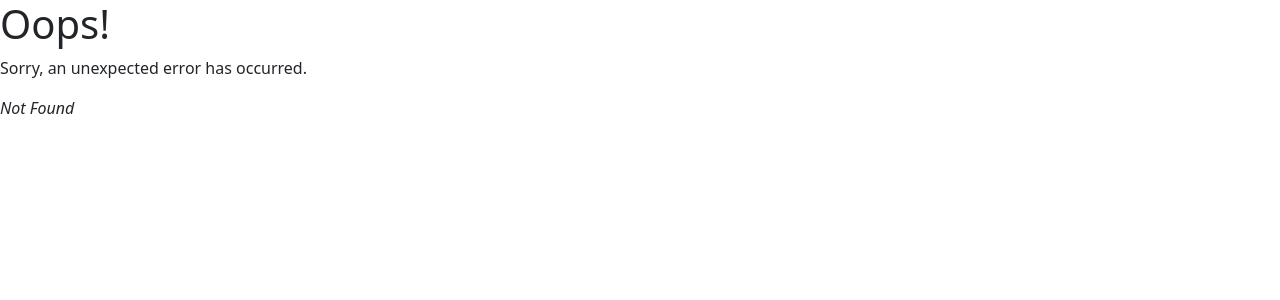
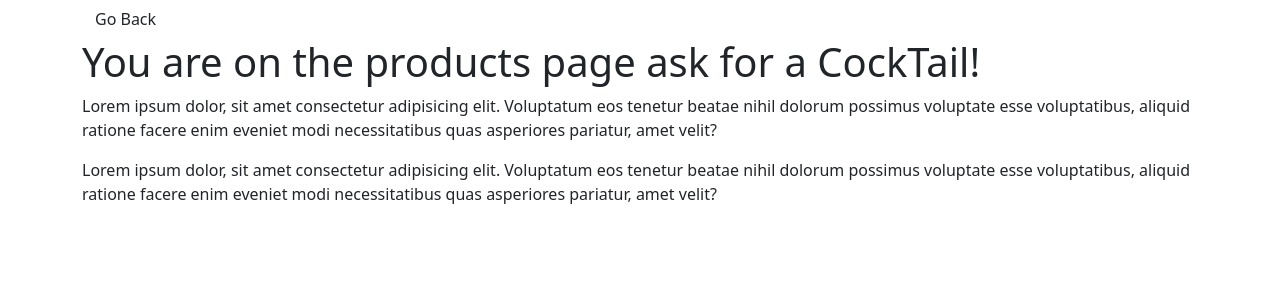
Before and after one commit to carmelcarreto/bootstrapts, a React (Vite) app: page /products in a window 1280 px wide. Before the commit this address had no page. Shown: the top 300 px of the page. Built offline with nearby package versions, Linux system fonts and the light colour scheme.

Commit message:
feat: Refactor components

```diff
--- /dev/null
+++ b/src/App.tsx
@@ -0,0 +1,18 @@
+import { Routes, Route } from 'react-router-dom';
+import { Home } from './components/Home';
+import { Products } from './components/Products';
+import { About } from './components/About';
+import { NoMatch } from './components/NoMatch';
+
+export const App = () => {
+ return (
+    <>
+       <Routes>
+          <Route path="/" element={<Home />} />
+          <Route path="/products" element={<Products />} />
+          <Route path="/about" element={<About />} />
+          <Route path="*" element={<NoMatch />} />
+       </Routes>
+    </>
+ );
+};
--- a/src/components/About.tsx
+++ b/src/components/About.tsx
@@ -1,8 +1,26 @@
+import { useNavigate } from "react-router-dom";
 
-export function About() {
+export const About = () => {
+    const navigate = useNavigate();
+
     return (
-        <div>
-            <h1>Estas en About</h1>
-        </div>
+        <>
+            <div className="container">
+                <button className="btn" onClick={() => navigate(-1)}>
+                    Go Back
+                </button>
+                <div className="title">
+                    <h1>Hola, estas en About!</h1>
+                </div>
+                <div className="about-container">
+                    <p>
+                        Lorem ipsum dolor, sit amet consectetur adipisicing elit. Voluptatum
+                        eos tenetur beatae nihil dolorum possimus voluptate esse voluptatibus,
+                        aliquid ratione facere enim eveniet modi necessitatibus quas
+                        asperiores pariatur, amet velit?
+                    </p>
+                </div>
+            </div>
+        </>
     );
 }
--- a/src/components/Home.tsx
+++ b/src/components/Home.tsx
@@ -1,8 +1,21 @@
+import { Link } from "react-router-dom";
 
 export const Home = () => {
     return (
-        <div>
-            <h1>Hola mundo, estas en Home</h1>
-        </div>
+        <>
+            <div className="container">
+                <div className="banner-container">
+                    <div className="banner">
+                        <h2>It's time for some Cocktails, estas en home!</h2>
+                        <Link to="/about">
+                            <div className="btn">About</div>
+                        </Link>
+                        <Link to="/products">
+                            <div className="btn">Products</div>
+                        </Link>
+                    </div>
+                </div>
+            </div>
+        </>
     );
 };
--- a/src/components/NavBar.tsx
+++ b/src/components/NavBar.tsx
@@ -2,7 +2,10 @@ import { NavLink } from 'react-router-dom';
 
 export const NavBar = () => {
  return (
+   <>
+      <div>
          <nav>
+            <div className='nav-items container'>
                <ul>
                   <li>
                      <NavLink to="/">Home</NavLink>
@@ -14,6 +17,9 @@ export const NavBar = () => {
                      <NavLink to="/products">Products</NavLink>
                   </li>
                </ul>
+            </div>
          </nav>
+      </div>
+   </>
  );
 };
--- /dev/null
+++ b/src/components/NoMatch.tsx
@@ -0,0 +1,13 @@
+
+export const NoMatch = () => {
+	return (
+		<div>
+			<div className="container">
+				<div className="error-page">
+					<h1 className="error-code">404</h1>
+					<p className="error-text">Page not found</p>
+				</div>
+			</div>
+		</div>
+	);
+};
--- a/src/components/Products.tsx
+++ b/src/components/Products.tsx
@@ -1,19 +1,31 @@
-import { Navigate, useNavigate } from "react-router";
+import { useNavigate } from 'react-router-dom';
 
 export const Products = () => {
    const navigate = useNavigate();
+
    return (
       <>
          <div className="container">
-       <div className="title">
-          <h1>Order Product CockTails</h1>
-       </div>
-       <button className="btn" onClick={() => Navigate('order-summary')}>
-            Place Order
-       </button>
             <button className="btn" onClick={() => navigate(-1)}>
                Go Back
             </button>
+            <div className="title">
+               <h1> You are on the products page ask for a CockTail!</h1>
+               <div className="products-container">
+                    <p>
+                        Lorem ipsum dolor, sit amet consectetur adipisicing elit. Voluptatum
+                        eos tenetur beatae nihil dolorum possimus voluptate esse voluptatibus,
+                        aliquid ratione facere enim eveniet modi necessitatibus quas
+                        asperiores pariatur, amet velit?
+                    </p>
+                    <p>
+                        Lorem ipsum dolor, sit amet consectetur adipisicing elit. Voluptatum
+                        eos tenetur beatae nihil dolorum possimus voluptate esse voluptatibus,
+                        aliquid ratione facere enim eveniet modi necessitatibus quas
+                        asperiores pariatur, amet velit?
+                    </p>
+                </div>
+            </div>
          </div>
       </>
    );
--- a/src/error-page.tsx
+++ /dev/null
@@ -1,16 +0,0 @@
-import { useRouteError } from "react-router-dom";
-
-export default function ErrorPage() {
-  const error = useRouteError();
-  console.error(error);
-
-  return (
-    <div id="error-page">
-      <h1>Oops!</h1>
-      <p>Sorry, an unexpected error has occurred.</p>
-      <p>
-        <i>{error.statusText || error.message}</i>
-      </p>
-    </div>
-  );
-}
--- a/src/index.css
+++ b/src/index.css
@@ -1,69 +1,11 @@
-:root {
-  font-family: Inter, system-ui, Avenir, Helvetica, Arial, sans-serif;
-  line-height: 1.5;
-  font-weight: 400;
+ul li a {
+  color: #000;
+ }
 
-  color-scheme: light dark;
-  color: rgba(255, 255, 255, 0.87);
-  background-color: #242424;
+ ul li a:hover {
+  color: #00a8ff;
+ }
 
-  font-synthesis: none;
-  text-rendering: optimizeLegibility;
-  -webkit-font-smoothing: antialiased;
-  -moz-osx-font-smoothing: grayscale;
-  -webkit-text-size-adjust: 100%;
-}
-
-a {
-  font-weight: 500;
-  color: #646cff;
-  text-decoration: inherit;
-}
-a:hover {
-  color: #535bf2;
-}
-
-body {
-  margin: 0;
-  display: flex;
-  place-items: center;
-  min-width: 320px;
-  min-height: 100vh;
-}
-
-h1 {
-  font-size: 3.2em;
-  line-height: 1.1;
-}
-
-button {
-  border-radius: 8px;
-  border: 1px solid transparent;
-  padding: 0.6em 1.2em;
-  font-size: 1em;
-  font-weight: 500;
-  font-family: inherit;
-  background-color: #1a1a1a;
-  cursor: pointer;
-  transition: border-color 0.25s;
-}
-button:hover {
-  border-color: #646cff;
-}
-button:focus,
-button:focus-visible {
-  outline: 4px auto -webkit-focus-ring-color;
-}
-
-@media (prefers-color-scheme: light) {
-  :root {
-    color: #213547;
-    background-color: #ffffff;
-  }
-  a:hover {
-    color: #747bff;
-  }
-  button {
-    background-color: #f9f9f9;
-  }
-}
+ ul li a.active {
+  color: #00a8ff;
+ }
--- a/src/main.tsx
+++ b/src/main.tsx
@@ -1,21 +1,14 @@
 import React from 'react';
 import ReactDOM from 'react-dom/client';
-import { createBrowserRouter, RouterProvider } from 'react-router-dom';
-import { NavBar } from './components/NavBar';
-import ErrorPage from './error-page';
+import { BrowserRouter} from 'react-router-dom';
+import './index.css';
+import { App } from './App';
 
-
-const router = createBrowserRouter([
-  {
-    path: "/",
-    element: <NavBar />,
-    errorElement: <ErrorPage />,
-
-  },
-]);
-
-ReactDOM.createRoot(document.getElementById("root") as HTMLElement).render (
+const root =  ReactDOM.createRoot(document.getElementById("root") as HTMLElement);
+root.render (
   <React.StrictMode>
-    <RouterProvider router={router}/>
+    <BrowserRouter>
+      <App />
+    </BrowserRouter>
   </React.StrictMode>
 );
```
Also changed, not shown: 1 other file (tests, documents, lock files or other folders). Lines whose indentation alone changed are shown as unchanged.
